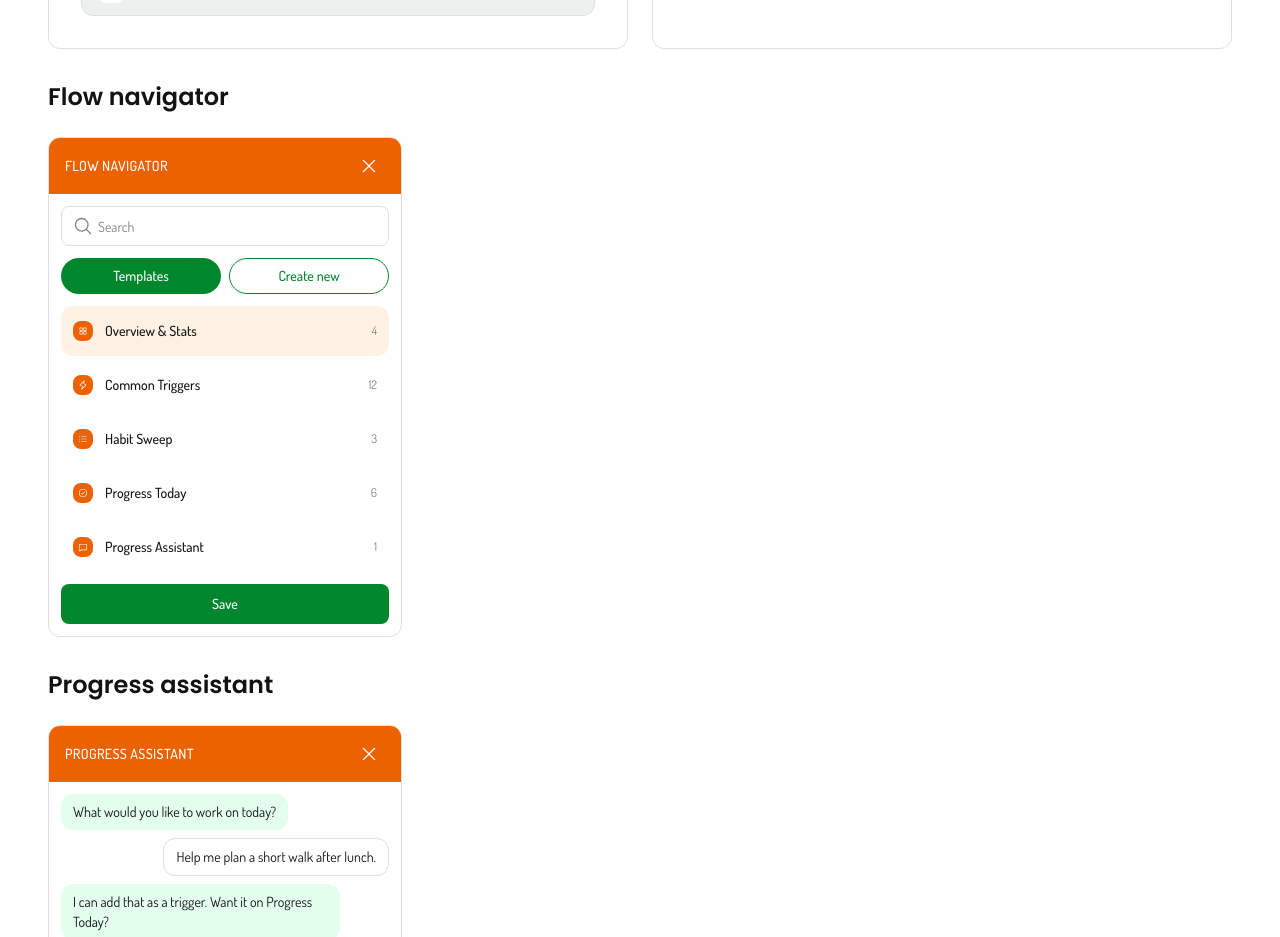
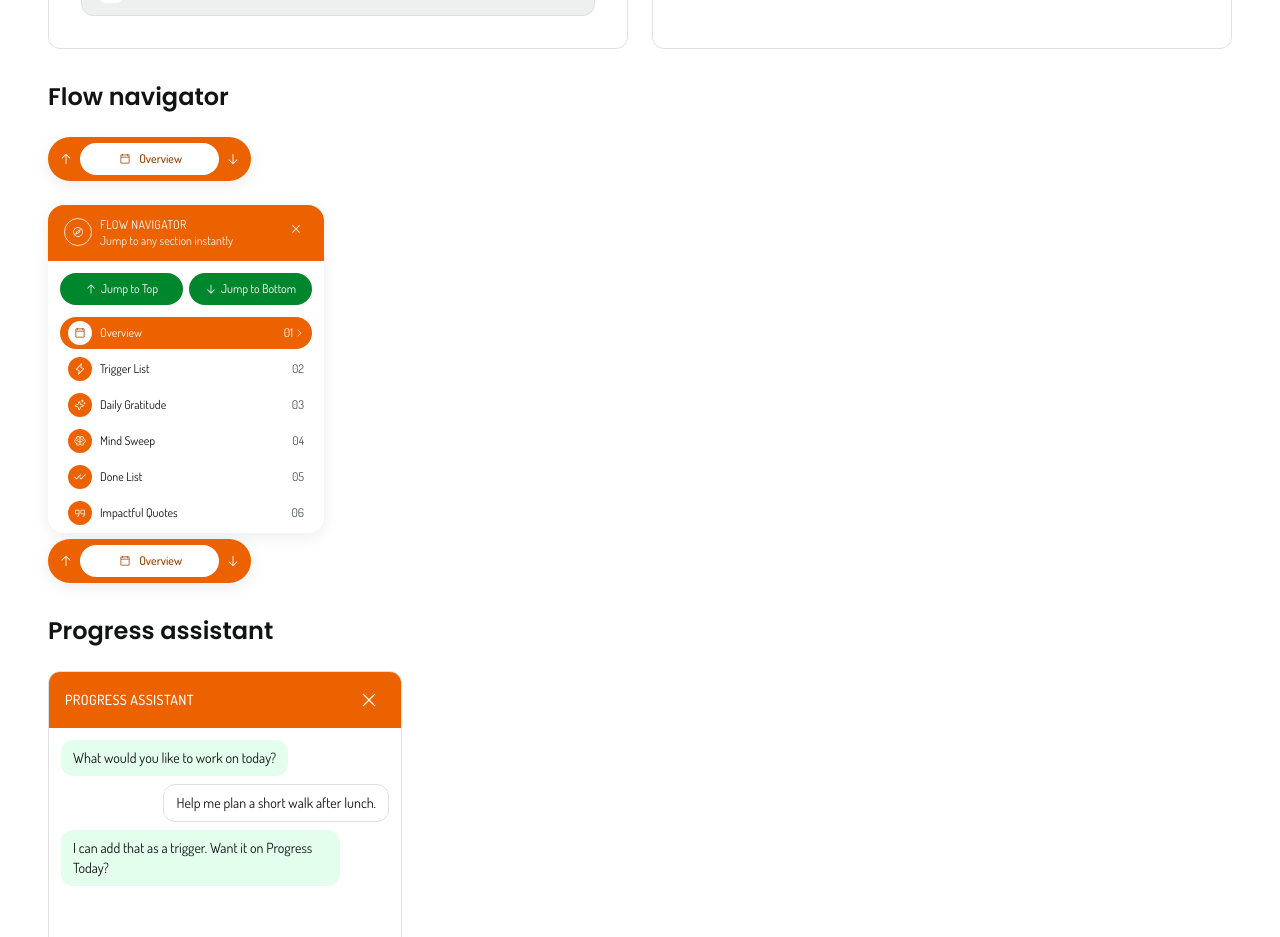
Before and after one commit to kheron-creator/progress-pad, a Next.js app: page /design-system in a window 1280 px wide. Shown: the part 9840-10777 px from the top of the page. Built offline with nearby package versions, Linux system fonts and the light colour scheme; no server answers.

Commit message:
Updated flow navigator

```diff
--- a/app/design-system/component-gallery.tsx
+++ b/app/design-system/component-gallery.tsx
@@ -27,17 +27,19 @@ import { IconButton } from "@/components/ui/icon-button";
 import { IconMark } from "@/components/ui/icon-mark";
 import {
   BarbellIcon,
-  ChatIcon,
-  CheckCircleIcon,
+  BrainIcon,
+  CalendarBlankIcon,
+  ChartLineIcon,
+  ChecksIcon,
   ChevronDownIcon,
   ChevronLeftIcon,
   CloseIcon,
-  GridIcon,
+  LightbulbIcon,
   LightningIcon,
-  ListBulletsIcon,
   MoonIcon,
   NoteIcon,
   PlusIcon,
+  QuotesIcon,
   SparkleIcon,
   StarIcon,
   SunIcon,
@@ -92,11 +94,15 @@ const DEMO_LIBRARY_TRIGGERS = [
 ];
 
 const DEMO_FLOW_ITEMS = [
-  { id: "general", label: "Overview & Stats", count: 4, icon: <GridIcon size={14} /> },
-  { id: "triggers", label: "Common Triggers", count: 12, icon: <LightningIcon size={14} /> },
-  { id: "habits", label: "Habit Sweep", count: 3, icon: <ListBulletsIcon size={14} /> },
-  { id: "today", label: "Progress Today", count: 6, icon: <CheckCircleIcon size={14} /> },
-  { id: "assistant", label: "Progress Assistant", count: 1, icon: <ChatIcon size={14} /> },
+  { id: "overview", label: "Overview", icon: <CalendarBlankIcon size={12} /> },
+  { id: "triggers", label: "Trigger List", icon: <LightningIcon size={12} /> },
+  { id: "gratitude", label: "Daily Gratitude", icon: <SparkleIcon size={12} /> },
+  { id: "mind-sweep", label: "Mind Sweep", icon: <BrainIcon size={12} /> },
+  { id: "done-list", label: "Done List", icon: <ChecksIcon size={12} /> },
+  { id: "quotes", label: "Impactful Quotes", icon: <QuotesIcon size={12} /> },
+  { id: "journal", label: "Let’s Journal", icon: <NoteIcon size={12} /> },
+  { id: "reflections", label: "Reflections", icon: <LightbulbIcon size={12} /> },
+  { id: "pillars", label: "Progression Pillars", icon: <ChartLineIcon size={12} /> },
 ];
 
 const DEMO_NAV_ITEMS = defaultNavItems.map((item) =>
@@ -154,9 +160,8 @@ export function ComponentGallery() {
   const [filters, setFilters] = useState(DEMO_FILTERS);
   const [scaleValue, setScaleValue] = useState(5);
   const [listChecked, setListChecked] = useState(true);
-  const [flowView, setFlowView] = useState<"templates" | "library">("templates");
-  const [flowSelected, setFlowSelected] = useState("general");
-  const [flowQuery, setFlowQuery] = useState("");
+  const [flowOpen, setFlowOpen] = useState(true);
+  const [flowSelected, setFlowSelected] = useState("overview");
   const [chatValue, setChatValue] = useState("");
   const [libraryQuery, setLibraryQuery] = useState("");
   const [libraryName, setLibraryName] = useState("Fresh-air walk");
@@ -544,24 +549,28 @@ export function ComponentGallery() {
       </PreviewSection>
 
       <PreviewSection title="Flow navigator">
-        <FlowNavigator
-          items={DEMO_FLOW_ITEMS.map((item) => ({
-            ...item,
-            icon: (
-              <IconMark size="xs">
-                {item.icon}
-              </IconMark>
-            ),
-          }))}
-          selected={flowSelected}
-          onSelect={setFlowSelected}
-          query={flowQuery}
-          onQueryChange={setFlowQuery}
-          view={flowView}
-          onViewChange={setFlowView}
-          onClose={() => undefined}
-          onSave={() => undefined}
-        />
+        <div className="flex flex-col gap-6">
+          <FlowNavigator
+            items={DEMO_FLOW_ITEMS}
+            selected={flowSelected}
+            onSelect={setFlowSelected}
+            currentLabel={DEMO_FLOW_ITEMS.find((item) => item.id === flowSelected)?.label}
+            open={false}
+            onOpenChange={setFlowOpen}
+          />
+          <FlowNavigator
+            items={DEMO_FLOW_ITEMS}
+            selected={flowSelected}
+            onSelect={setFlowSelected}
+            currentLabel={DEMO_FLOW_ITEMS.find((item) => item.id === flowSelected)?.label}
+            open={flowOpen}
+            onOpenChange={setFlowOpen}
+            onJumpTop={() => setFlowSelected("overview")}
+            onJumpBottom={() => setFlowSelected("quotes")}
+            onStepPrev={() => undefined}
+            onStepNext={() => undefined}
+          />
+        </div>
       </PreviewSection>
 
       <PreviewSection title="Progress assistant">
--- a/components/ui/flow-navigator.tsx
+++ b/components/ui/flow-navigator.tsx
@@ -1,19 +1,21 @@
 "use client";
 
-import type { ReactNode } from "react";
+import { cloneElement, isValidElement, useEffect, useRef, type ReactNode } from "react";
 
 import { cn } from "@/lib/utils/cn";
 
-import { Button } from "./button";
-import { CloseIcon, LightningIcon, SearchIcon } from "./icon";
-import { IconMark } from "./icon-mark";
-import { Input } from "./input";
+import {
+  ArrowDownIcon,
+  ArrowUpIcon,
+  ChevronRightIcon,
+  CloseIcon,
+  CompassIcon,
+} from "./icon";
 import { Text } from "./text";
 
 export type FlowNavItem = {
   id: string;
   label: string;
-  count?: number;
   icon?: ReactNode;
 };
 
@@ -21,79 +23,192 @@ type FlowNavigatorProps = {
   items?: FlowNavItem[];
   selected?: string;
   onSelect?: (id: string) => void;
-  query?: string;
-  onQueryChange?: (value: string) => void;
-  view?: "templates" | "library";
-  onViewChange?: (view: "templates" | "library") => void;
-  onClose?: () => void;
-  onSave?: () => void;
+  open?: boolean;
+  onOpenChange?: (open: boolean) => void;
+  onJumpTop?: () => void;
+  onJumpBottom?: () => void;
+  onStepPrev?: () => void;
+  onStepNext?: () => void;
+  currentLabel?: string;
   className?: string;
 };
+
+function itemIcon(icon: ReactNode) {
+  return isValidElement(icon) ? cloneElement(icon) : icon;
+}
+
+function GoToPill({
+  label,
+  items,
+  onClick,
+  className,
+}: {
+  label: string;
+  items: FlowNavItem[];
+  onClick?: () => void;
+  className?: string;
+}) {
+  const options = items.length > 0 ? items : [{ id: label, label }];
+
+  return (
+    <button
+      type="button"
+      onClick={onClick}
+      className={cn(
+        "grid h-8 items-center justify-items-center rounded-full bg-surface px-4 text-accent-text",
+        className,
+      )}
+    >
+      {options.map((item) => (
+        <span
+          key={item.id}
+          className={cn(
+            "col-start-1 row-start-1 inline-flex items-center gap-1.5 whitespace-nowrap text-accent-text",
+            item.label === label ? "visible" : "invisible",
+          )}
+        >
+          {item.icon ? (
+            <span className="inline-flex size-4 shrink-0 items-center justify-center text-accent-text">
+              {itemIcon(item.icon)}
+            </span>
+          ) : null}
+          <span className="type-caption text-accent-text">
+            <span className="font-medium">{item.label}</span>
+          </span>
+        </span>
+      ))}
+    </button>
+  );
+}
 
 export function FlowNavigator({
   items = [],
   selected,
   onSelect,
-  query,
-  onQueryChange,
-  view = "templates",
-  onViewChange,
-  onClose,
-  onSave,
+  open = false,
+  onOpenChange,
+  onJumpTop,
+  onJumpBottom,
+  onStepPrev,
+  onStepNext,
+  currentLabel = "Overview",
   className,
 }: FlowNavigatorProps) {
+  const rootRef = useRef<HTMLDivElement>(null);
+
+  useEffect(() => {
+    if (!open) {
+      return;
+    }
+
+    function handlePointer(event: MouseEvent) {
+      if (!rootRef.current?.contains(event.target as Node)) {
+        onOpenChange?.(false);
+      }
+    }
+
+    function handleKey(event: KeyboardEvent) {
+      if (event.key === "Escape") {
+        onOpenChange?.(false);
+      }
+    }
+
+    document.addEventListener("mousedown", handlePointer);
+    document.addEventListener("keydown", handleKey);
+    return () => {
+      document.removeEventListener("mousedown", handlePointer);
+      document.removeEventListener("keydown", handleKey);
+    };
+  }, [open, onOpenChange]);
+
+  const bar = (
+    <div className="inline-flex h-11 w-max max-w-full shrink-0 items-center self-start rounded-full bg-accent p-1 text-accent-foreground shadow-md">
+      <button
+        type="button"
+        aria-label="Previous section"
+        className="grid size-7 shrink-0 place-items-center rounded-full text-inherit"
+        onClick={onStepPrev}
+      >
+        <ArrowUpIcon size={14} />
+      </button>
+      <GoToPill
+        label={currentLabel}
+        items={items}
+        onClick={() => onOpenChange?.(!open)}
+      />
+      <button
+        type="button"
+        aria-label="Next section"
+        className="grid size-7 shrink-0 place-items-center rounded-full text-inherit"
+        onClick={onStepNext}
+      >
+        <ArrowDownIcon size={14} />
+      </button>
+    </div>
+  );
+
+  const shell = cn(
+    "w-max max-w-[calc(100vw-2rem)] [&_button]:outline-none [&_button]:focus-visible:outline-none",
+    className,
+  );
+
+  if (!open) {
     return (
-    <aside
-      className={cn(
-        "flex w-full max-w-[22.125rem] flex-col overflow-hidden rounded-md border border-border bg-surface",
-        className,
-      )}
-    >
-      <div className="flex items-center justify-between bg-accent px-4 py-3 text-accent-foreground">
-        <Text variant="label" className="tracking-wide text-inherit">
-          FLOW NAVIGATOR
+      <div ref={rootRef} className={shell}>
+        {bar}
+      </div>
+    );
+  }
+
+  return (
+    <div ref={rootRef} className={cn("flex flex-col gap-1.5", shell)}>
+      <aside className="flex w-max max-w-full flex-col overflow-hidden rounded-2xl bg-surface shadow-md">
+        <div className="flex items-start gap-2 bg-accent px-4 py-3 text-accent-foreground">
+          <span className="mt-px grid size-7 shrink-0 place-items-center rounded-full border border-white/80">
+            <CompassIcon size={12} />
+          </span>
+          <div className="min-w-0 flex-1">
+            <Text variant="caption" className="tracking-wide text-inherit uppercase">
+              Flow Navigator
             </Text>
+            <Text variant="caption" className="text-inherit opacity-90">
+              Jump to any section instantly
+            </Text>
+          </div>
           <button
             type="button"
             aria-label="Close"
-          className="inline-flex size-8 items-center justify-center rounded-sm text-inherit"
-          onClick={onClose}
+            className="inline-flex size-6 shrink-0 items-center justify-center rounded-full text-inherit"
+            onClick={() => onOpenChange?.(false)}
           >
-          <CloseIcon />
+            <CloseIcon size={12} />
           </button>
         </div>
 
-      <div className="flex flex-col gap-3 p-3">
-        <Input
-          placeholder="Search"
-          value={query}
-          onChange={(event) => onQueryChange?.(event.currentTarget.value)}
-          leftIcon={<SearchIcon />}
-        />
-        <div className="grid grid-cols-2 gap-2">
-          {(["templates", "library"] as const).map((option) => {
-            const active = option === view;
+        <div className="flex flex-col gap-2 px-3 py-2">
+          <div className="grid grid-cols-2 gap-1.5 py-1">
+            <button
+              type="button"
+              className="type-caption inline-flex h-8 items-center justify-center gap-1 rounded-xl bg-primary px-4 text-primary-foreground"
+              onClick={onJumpTop}
+            >
+              <ArrowUpIcon size={12} />
+              Jump to Top
+            </button>
+            <button
+              type="button"
+              className="type-caption inline-flex h-8 items-center justify-center gap-1 rounded-xl bg-primary px-4 text-primary-foreground"
+              onClick={onJumpBottom}
+            >
+              <ArrowDownIcon size={12} />
+              Jump to Bottom
+            </button>
+          </div>
 
-            return (
-              <button
-                key={option}
-                type="button"
-                onClick={() => onViewChange?.(option)}
-                className={cn(
-                  "type-label h-9 rounded-full",
-                  active
-                    ? "bg-primary text-primary-foreground"
-                    : "border border-primary bg-surface text-primary",
-                )}
-              >
-                {option === "templates" ? "Templates" : "Create new"}
-              </button>
-            );
-          })}
-        </div>
-        <div className="flex flex-col gap-1">
-          {items.map((item) => {
+          <div className="flex max-h-52 min-h-0 flex-col gap-1 overflow-y-auto scrollbar-none [-ms-overflow-style:none] [&::-webkit-scrollbar]:hidden">
+            {items.map((item, index) => {
               const isSelected = item.id === selected;
+              const number = String(index + 1).padStart(2, "0");
 
               return (
                 <button
@@ -101,31 +216,39 @@ export function FlowNavigator({
                   type="button"
                   onClick={() => onSelect?.(item.id)}
                   className={cn(
-                  "flex h-[3.125rem] w-full items-center gap-3 rounded-md px-3 text-left",
-                  isSelected ? "bg-accent-muted" : "hover:bg-background-subtle",
+                    "flex min-h-8 w-full items-center gap-2 rounded-xl px-2 py-1 text-left",
+                    isSelected
+                      ? "bg-accent text-accent-foreground"
+                      : "text-foreground hover:bg-background-subtle",
                   )}
                 >
-                {item.icon ?? (
-                  <IconMark size="xs">
-                    <LightningIcon size={12} />
-                  </IconMark>
+                  <span
+                    className={cn(
+                      "inline-flex size-6 shrink-0 items-center justify-center rounded-md",
+                      isSelected ? "bg-surface text-accent-text" : "bg-accent text-accent-foreground",
                     )}
-                <Text variant="label" className="min-w-0 flex-1 truncate">
+                  >
+                    {item.icon}
+                  </span>
+                  <Text as="span" variant="caption" className="min-w-0 flex-1 truncate text-inherit">
                     {item.label}
                   </Text>
-                {item.count != null ? (
-                  <Text variant="caption" className="text-foreground-muted">
-                    {item.count}
-                  </Text>
-                ) : null}
+                  <span
+                    className={cn(
+                      "type-caption inline-flex shrink-0 items-center gap-px tabular-nums",
+                      isSelected ? "text-inherit" : "text-foreground-secondary",
+                    )}
+                  >
+                    {number}
+                    {isSelected ? <ChevronRightIcon size={10} /> : null}
+                  </span>
                 </button>
               );
             })}
           </div>
-        <Button fullWidth onClick={onSave}>
-          Save
-        </Button>
         </div>
       </aside>
+      {bar}
+    </div>
   );
 }
```
Lines whose indentation alone changed are shown as unchanged.
